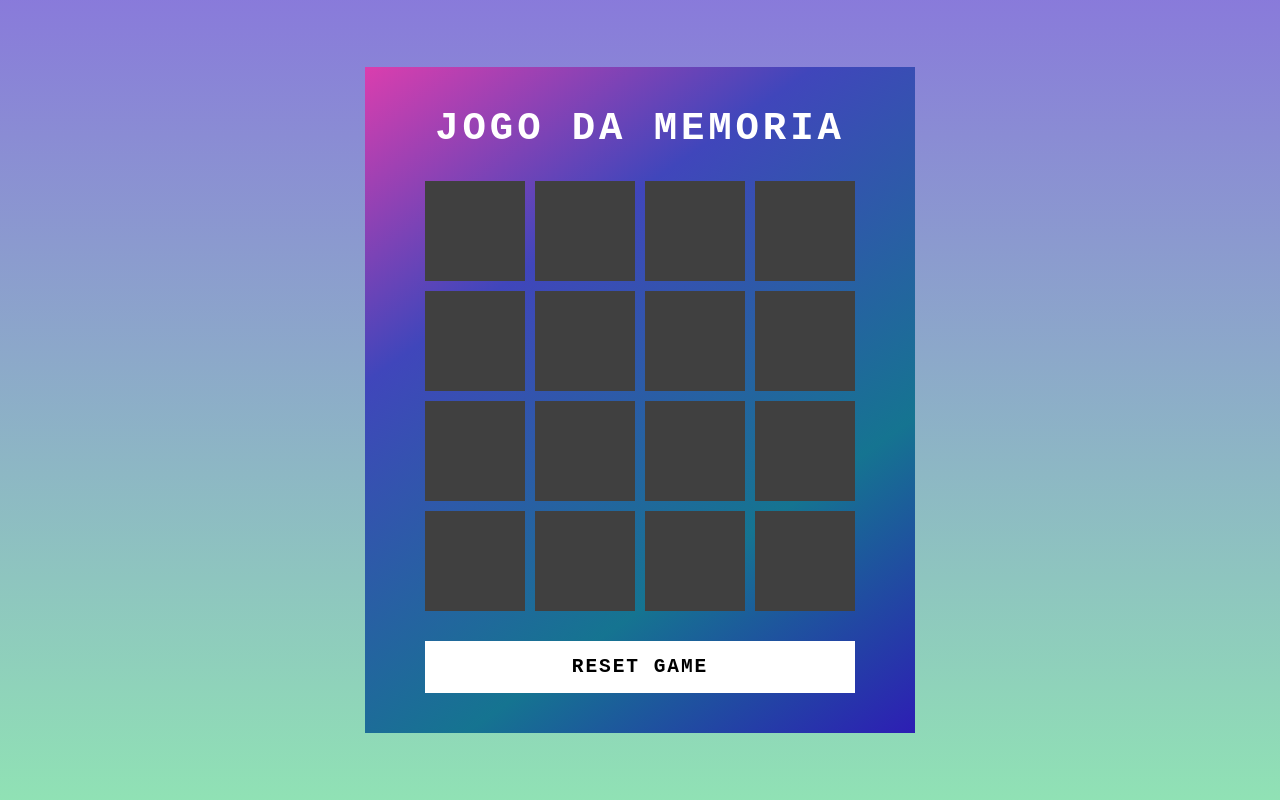
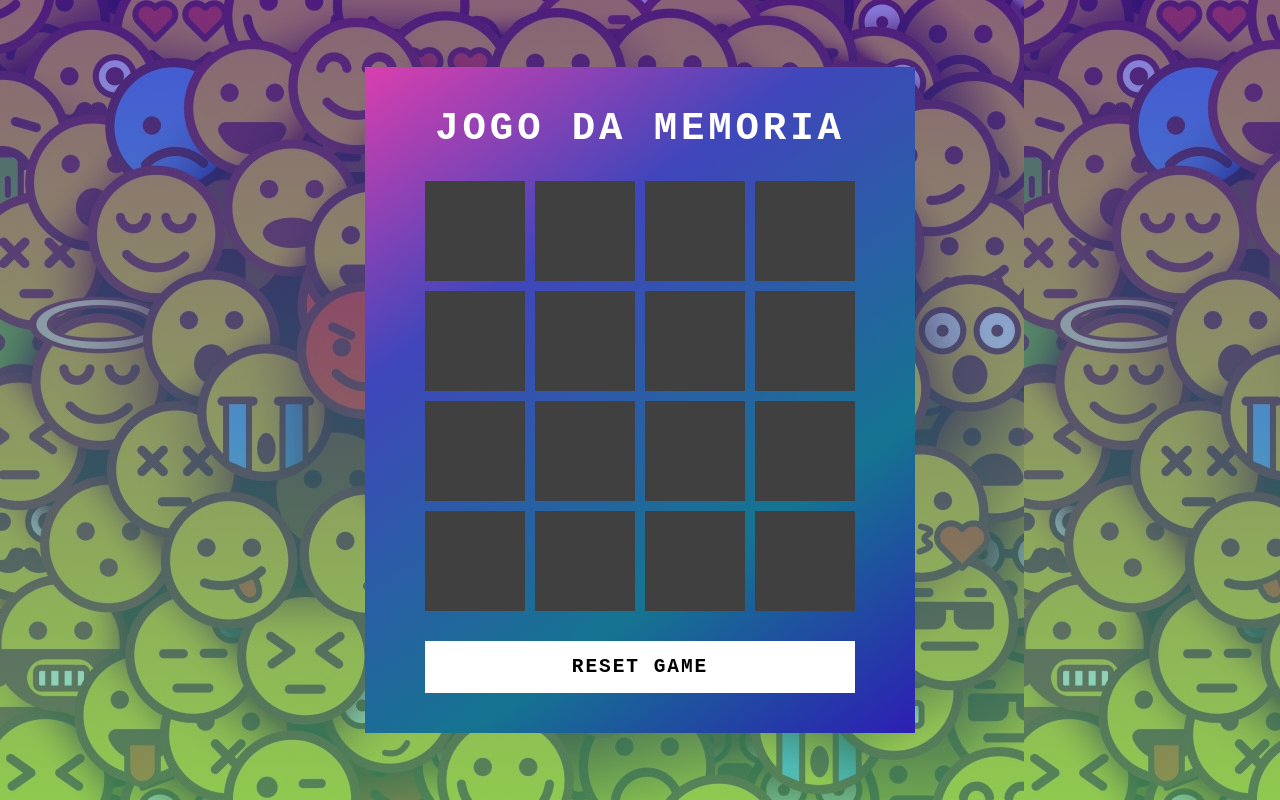
Before and after one commit to Samngueds/Jogo-da-Memoria-feito-em-Js, a plain HTML site: page index.html in a window 1280 px wide. Drawn offline with Linux system fonts and the light colour scheme.

Commit message:
Update style.css

```diff
--- a/assets/css/style.css
+++ b/assets/css/style.css
@@ -3,7 +3,7 @@ body{
     justify-content: center;
     align-items: center;
     min-height: 100vh;
-    background: linear-gradient(to top, rgba(70, 206, 131, 0.6), rgba(58, 34, 194, 0.6)), url(./assets/images/backgroud.jpg);
+    background: linear-gradient(to top, rgba(70, 206, 131, 0.6), rgba(58, 34, 194, 0.6)), url(/assets/images/backgroud.jpg);
     user-select: none;
 }
 
```
